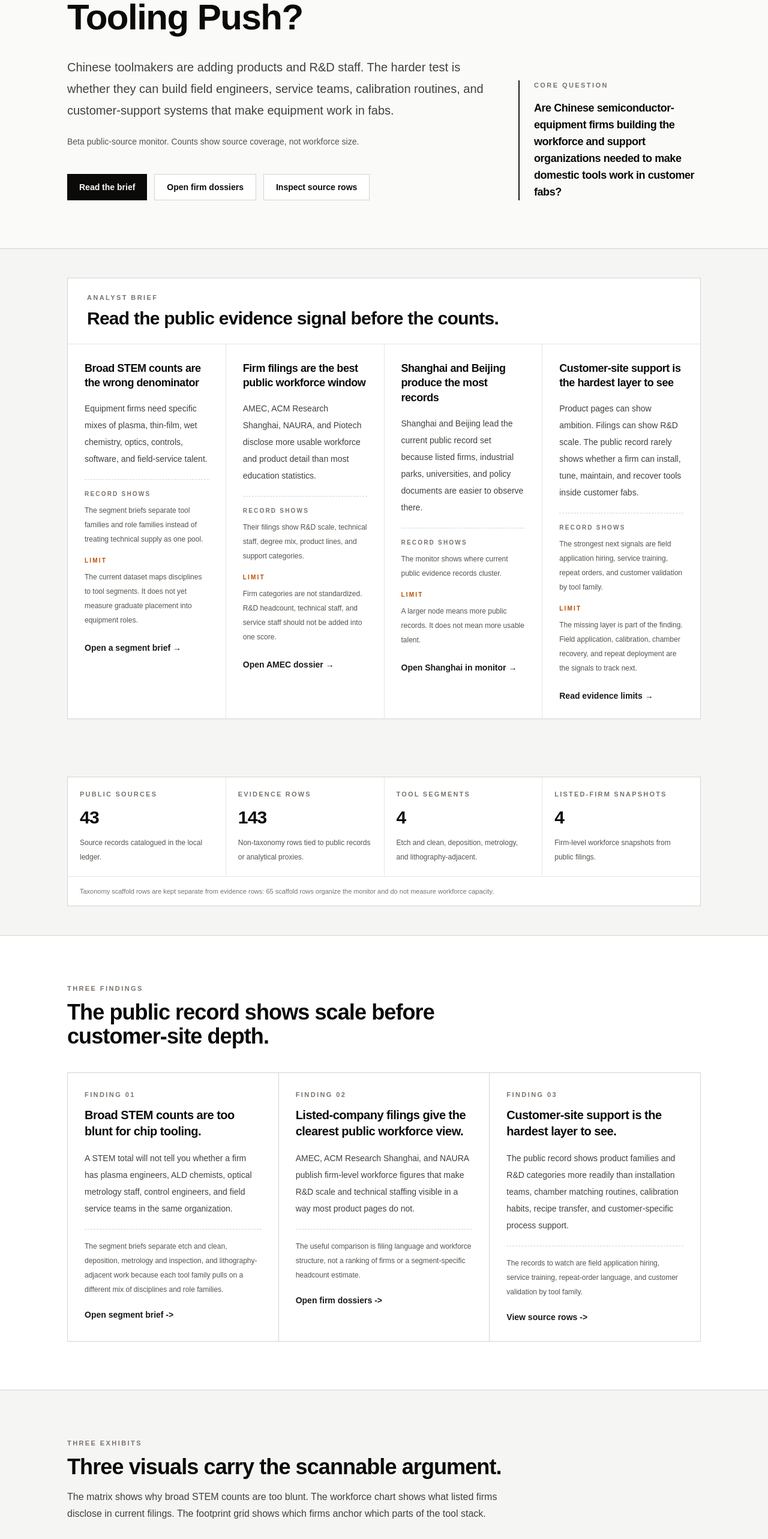
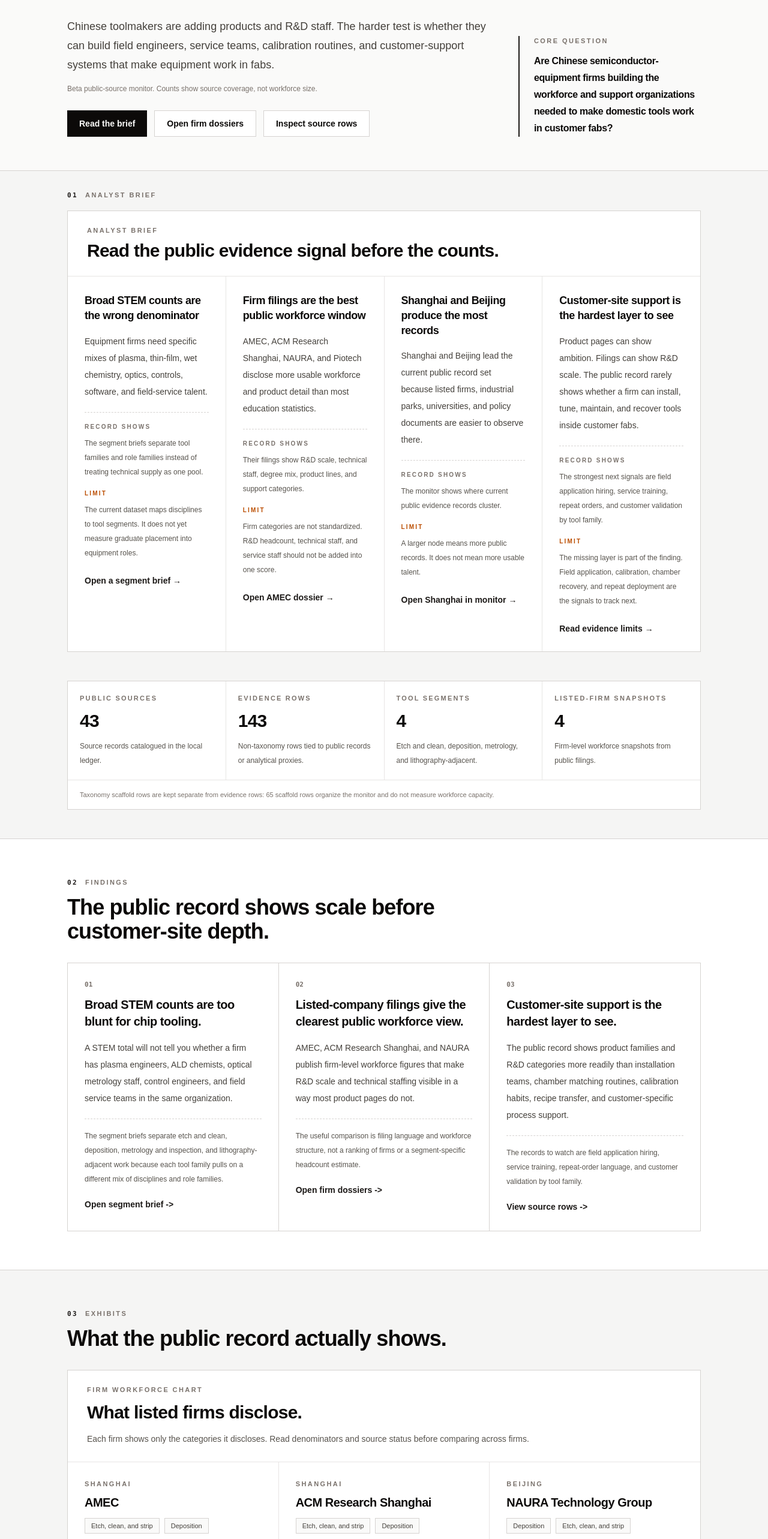
Before and after one commit to yippy141/china-semiconductor-tooling-talent-atlas, a Next.js app: page / in a window 1280 px wide. Shown: the part 200-2766 px from the top of the page at 60% size. Built offline with nearby package versions, Linux system fonts and the light colour scheme.

Commit message:
Improve homepage section hierarchy

```diff
--- a/app/page.tsx
+++ b/app/page.tsx
@@ -2,6 +2,7 @@ import Link from "next/link";
 import { articleBrief } from "@/data/editorial/article-brief";
 import { ArticleStatStrip } from "@/components/atlas/article-stat-strip";
 import { AnalystBriefRail } from "@/components/atlas/analyst-brief-rail";
+import { CitySignalMap } from "@/components/atlas/city-signal-map";
 import { ComparatorFrame } from "@/components/atlas/comparator-frame";
 import { DisciplineSegmentMatrix } from "@/components/atlas/discipline-segment-matrix";
 import { FirmWorkforceChart } from "@/components/atlas/firm-workforce-chart";
@@ -20,32 +21,47 @@ const findingNextLinks = [
   { label: "View source rows", href: "/explorer?entity_id=ent_acm_sh" },
 ];
 
+function SectionEyebrow({
+  number,
+  label,
+}: {
+  number: string;
+  label: string;
+}) {
+  return (
+    <p className="flex items-baseline gap-3 text-[11px] font-semibold uppercase tracking-[0.22em] text-stone-500">
+      <span className="font-mono text-stone-900">{number}</span>
+      <span>{label}</span>
+    </p>
+  );
+}
+
 export default function HomePage() {
   return (
     <main className="min-h-screen bg-stone-100 text-stone-950">
       <section className="border-b border-stone-300 bg-stone-50">
-        <div className="mx-auto grid w-full max-w-6xl gap-12 px-6 py-14 sm:px-10 sm:py-20 lg:grid-cols-[1fr_19rem] lg:px-12">
+        <div className="mx-auto grid w-full max-w-6xl gap-10 px-6 py-10 sm:px-10 sm:py-14 lg:grid-cols-[1fr_19rem] lg:px-12">
           <div>
             <p className="text-xs font-semibold uppercase tracking-[0.24em] text-stone-500">
               China Semiconductor Tooling Talent Atlas
             </p>
-            <h1 className="mt-5 max-w-4xl text-4xl font-semibold leading-tight tracking-tight sm:text-6xl">
+            <h1 className="mt-4 max-w-4xl text-4xl font-semibold leading-tight tracking-tight sm:text-5xl">
               Can China Staff Its Chip-Tooling Push?
             </h1>
-            <p className="mt-7 max-w-3xl text-lg leading-8 text-stone-700 sm:text-xl sm:leading-9">
+            <p className="mt-5 max-w-3xl text-lg leading-8 text-stone-700">
               Chinese toolmakers are adding products and R&amp;D staff. The
               harder test is whether they can build field engineers, service
               teams, calibration routines, and customer-support systems that
               make equipment work in fabs.
             </p>
-            <p className="mt-5 max-w-3xl text-sm leading-7 text-stone-600">
+            <p className="mt-3 max-w-3xl text-xs leading-6 text-stone-500">
               Beta public-source monitor. Counts show source coverage, not
               workforce size.
             </p>
 
             <nav
               aria-label="Primary article links"
-              className="mt-10 flex flex-wrap gap-3"
+              className="mt-6 flex flex-wrap gap-3"
             >
               {heroPrimaryLinks.map((link, index) => (
                 <Link
@@ -67,7 +83,7 @@ export default function HomePage() {
             <p className="text-[11px] font-semibold uppercase tracking-[0.22em] text-stone-500">
               Core question
             </p>
-            <p className="mt-4 text-lg font-semibold leading-7 tracking-tight text-stone-950">
+            <p className="mt-3 text-base font-semibold leading-7 tracking-tight text-stone-950">
               Are Chinese semiconductor-equipment firms building the workforce
               and support organizations needed to make domestic tools work in
               customer fabs?
@@ -76,30 +92,35 @@ export default function HomePage() {
         </div>
       </section>
 
-      <section className="mx-auto w-full max-w-6xl px-6 py-12 sm:px-10 lg:px-12">
+      <section
+        aria-labelledby="home-brief"
+        className="mx-auto w-full max-w-6xl px-6 pt-8 sm:px-10 lg:px-12"
+      >
+        <SectionEyebrow number="01" label="Analyst brief" />
+        <h2 id="home-brief" className="sr-only">
+          Analyst brief
+        </h2>
+        <div className="mt-4">
           <AnalystBriefRail />
+        </div>
       </section>
 
-      <section className="mx-auto w-full max-w-6xl px-6 py-12 sm:px-10 lg:px-12">
+      <section className="mx-auto w-full max-w-6xl px-6 pt-12 sm:px-10 lg:px-12">
         <ArticleStatStrip />
       </section>
 
-      <section className="border-y border-stone-300 bg-white">
-        <div className="mx-auto w-full max-w-6xl px-6 py-14 sm:px-10 sm:py-20 lg:px-12">
-          <div className="max-w-3xl">
-            <p className="text-[11px] font-semibold uppercase tracking-[0.22em] text-stone-500">
-              Three findings
-            </p>
-            <h2 className="mt-3 text-3xl font-semibold tracking-tight sm:text-4xl">
+      <section className="mt-12 border-y border-stone-300 bg-white">
+        <div className="mx-auto w-full max-w-6xl px-6 py-12 sm:px-10 sm:py-16 lg:px-12">
+          <SectionEyebrow number="02" label="Findings" />
+          <h2 className="mt-3 max-w-3xl text-3xl font-semibold tracking-tight sm:text-4xl">
             The public record shows scale before customer-site depth.
           </h2>
-          </div>
 
-          <div className="mt-10 grid grid-cols-1 gap-px border border-stone-300 bg-stone-300 lg:grid-cols-3">
+          <div className="mt-8 grid grid-cols-1 gap-px border border-stone-300 bg-stone-300 lg:grid-cols-3">
             {articleBrief.findings.map((finding, index) => (
               <article key={finding.title} className="bg-white p-6 sm:p-7">
-                <p className="text-[11px] font-semibold uppercase tracking-[0.22em] text-stone-500">
-                  {finding.eyebrow}
+                <p className="font-mono text-[11px] font-semibold text-stone-500">
+                  0{index + 1}
                 </p>
                 <h3 className="mt-3 text-xl font-semibold leading-snug tracking-tight text-stone-950">
                   {finding.title}
@@ -122,54 +143,53 @@ export default function HomePage() {
         </div>
       </section>
 
-      <section className="mx-auto w-full max-w-6xl px-6 py-14 sm:px-10 sm:py-20 lg:px-12">
-        <div className="max-w-3xl">
-          <p className="text-[11px] font-semibold uppercase tracking-[0.22em] text-stone-500">
-            Three exhibits
-          </p>
-          <h2 className="mt-3 text-3xl font-semibold tracking-tight sm:text-4xl">
-            Three visuals carry the scannable argument.
+      <section className="mx-auto w-full max-w-6xl px-6 py-12 sm:px-10 sm:py-16 lg:px-12">
+        <SectionEyebrow number="03" label="Exhibits" />
+        <h2 className="mt-3 max-w-3xl text-3xl font-semibold tracking-tight sm:text-4xl">
+          What the public record actually shows.
         </h2>
-          <p className="mt-4 text-base leading-7 text-stone-700">
-            The matrix shows why broad STEM counts are too blunt. The
-            workforce chart shows what listed firms disclose in current
-            filings. The
-            footprint grid shows which firms anchor which parts of the tool
-            stack.
-          </p>
-        </div>
 
-        <div className="mt-10 flex flex-col gap-10">
+        <div className="mt-8 flex flex-col gap-10">
+          <FirmWorkforceChart />
           <DisciplineSegmentMatrix />
-          <FirmWorkforceChart />
+          <ToolmakerFootprintGrid />
           <ComparatorFrame />
-          <ToolmakerFootprintGrid />
         </div>
       </section>
 
-      <section className="mx-auto w-full max-w-6xl px-6 pb-14 sm:px-10 sm:pb-20 lg:px-12">
+      <section className="mx-auto w-full max-w-6xl px-6 pb-12 sm:px-10 sm:pb-16 lg:px-12">
+        <SectionEyebrow number="04" label="Geography" />
+        <h2 className="mt-3 max-w-3xl text-3xl font-semibold tracking-tight sm:text-4xl">
+          Where the records concentrate.
+        </h2>
+        <div className="mt-8">
+          <CitySignalMap />
+        </div>
+      </section>
+
+      <section className="mx-auto w-full max-w-6xl px-6 pb-12 sm:px-10 sm:pb-16 lg:px-12">
+        <SectionEyebrow number="05" label="Visibility" />
+        <h2 className="mt-3 max-w-3xl text-3xl font-semibold tracking-tight sm:text-4xl">
+          Where the public record goes quiet.
+        </h2>
+        <div className="mt-8">
           <LabToFabChain />
+        </div>
       </section>
 
       <section className="bg-stone-950 text-stone-100">
-        <div className="mx-auto w-full max-w-6xl px-6 py-14 sm:px-10 sm:py-20 lg:px-12">
-          <div className="max-w-3xl">
-            <p className="text-[11px] font-semibold uppercase tracking-[0.22em] text-stone-400">
-              Source ledger
+        <div className="mx-auto w-full max-w-6xl px-6 py-12 sm:px-10 sm:py-16 lg:px-12">
+          <p className="flex items-baseline gap-3 text-[11px] font-semibold uppercase tracking-[0.22em] text-stone-400">
+            <span className="font-mono text-stone-100">06</span>
+            <span>Source trail</span>
           </p>
-            <h2 className="mt-3 text-3xl font-semibold tracking-tight sm:text-4xl">
+          <h2 className="mt-3 max-w-3xl text-3xl font-semibold tracking-tight sm:text-4xl">
             Open the source trail.
           </h2>
-            <p className="mt-4 text-sm leading-7 text-stone-400">
-              The homepage is the brief. The supporting pages let you inspect
-              firm dossiers, segment briefs, evidence rows, and public source
-              records.
-            </p>
-          </div>
 
           <nav
             aria-label="Next clicks"
-            className="mt-10 grid grid-cols-1 gap-px border border-stone-800 bg-stone-800 sm:grid-cols-2 lg:grid-cols-5"
+            className="mt-8 grid grid-cols-1 gap-px border border-stone-800 bg-stone-800 sm:grid-cols-2 lg:grid-cols-5"
           >
             {articleBrief.nextClicks.map((link) => (
               <Link
@@ -187,7 +207,7 @@ export default function HomePage() {
             ))}
           </nav>
 
-          <p className="mt-10 max-w-3xl text-[11px] leading-6 text-stone-500">
+          <p className="mt-8 max-w-3xl text-[11px] leading-6 text-stone-500">
             {articleBrief.footnote}
           </p>
         </div>
--- a/components/atlas/comparator-frame.tsx
+++ b/components/atlas/comparator-frame.tsx
@@ -61,8 +61,8 @@ export function ComparatorFrame() {
       </div>
 
       <p className="border-t border-stone-200 px-6 py-4 text-[11px] leading-6 text-stone-500 sm:px-8">
-        These references frame what public workforce disclosures can mean. They
-        are not rankings, parity claims, or performance measures.
+        References frame what disclosures can mean. Not rankings, parity
+        claims, or performance measures.
       </p>
     </section>
   );
--- a/components/atlas/discipline-segment-matrix.tsx
+++ b/components/atlas/discipline-segment-matrix.tsx
@@ -45,10 +45,9 @@ export function DisciplineSegmentMatrix() {
           Why broad STEM numbers are too blunt.
         </h3>
         <p className="max-w-3xl text-sm leading-7 text-stone-600">
-          Each row is an MOE-coded discipline. A cell is marked when the
-          discipline catalogue lists that segment among its most relevant
-          tooling segments. The note next to each name explains why the
-          discipline matters, not just that it maps.
+          Each row is an MOE-coded discipline. A marked cell means the
+          catalogue lists that segment among the discipline&apos;s most
+          relevant tooling segments.
         </p>
       </header>
 
@@ -139,10 +138,8 @@ export function DisciplineSegmentMatrix() {
       </div>
 
       <p className="border-t border-stone-200 px-6 py-4 text-[11px] leading-6 text-stone-500 sm:px-8">
-        Source: MOE 2022 graduate catalogue, mapped to the four tooling
-        segments used across this site. A marked cell means the discipline
-        feeds that segment — it does not measure how many graduates work in
-        equipment firms.
+        Source: MOE 2022 graduate catalogue. Cells map disciplines to segments;
+        they do not count graduates working in equipment firms.
       </p>
     </section>
   );
--- a/components/atlas/firm-workforce-chart.tsx
+++ b/components/atlas/firm-workforce-chart.tsx
@@ -61,9 +61,8 @@ export function FirmWorkforceChart() {
           What listed firms disclose.
         </h3>
         <p className="max-w-3xl text-sm leading-7 text-stone-600">
-          Each firm is shown in the categories it discloses. The point is to
-          read denominators and source status before comparing figures across
-          firms.
+          Each firm shows only the categories it discloses. Read denominators
+          and source status before comparing across firms.
         </p>
       </header>
 
@@ -149,9 +148,8 @@ export function FirmWorkforceChart() {
 
       <div className="border-t border-stone-200 px-6 py-4 sm:px-8">
         <p className="text-[11px] leading-6 text-stone-500">
-          Firms use different workforce categories. R&amp;D share, technical
-          staff, service staff, and advanced-degree counts are not
-          interchangeable.
+          Categories vary across firms. R&amp;D share, technical staff,
+          service staff, and advanced-degree counts are not interchangeable.
         </p>
         <ul className="mt-3 flex flex-wrap gap-2">
           {(Object.keys(statusMeta) as SourceStatus[]).map((status) => (
--- a/components/atlas/lab-to-fab-chain.tsx
+++ b/components/atlas/lab-to-fab-chain.tsx
@@ -8,7 +8,7 @@ export function LabToFabChain() {
     >
       <header className="border-b border-stone-200 px-6 py-6 sm:px-8">
         <p className="text-[11px] font-semibold uppercase tracking-[0.22em] text-stone-500">
-          Where public records go quiet
+          Lab-to-fab chain
         </p>
         <h2
           id="lab-to-fab-chain-heading"
@@ -17,9 +17,8 @@ export function LabToFabChain() {
           The staffing test runs from lab tool to fab routine.
         </h2>
         <p className="mt-3 max-w-3xl text-sm leading-7 text-stone-700">
-          Product breadth and R&D headcount are visible first. The deeper test
-          is whether a supplier can support tools after they enter customer
-          fabs.
+          Visibility falls off step by step. Product breadth and R&D headcount
+          are disclosed first; customer-site routines rarely are.
         </p>
       </header>
 
--- a/components/atlas/toolmaker-footprint-grid.tsx
+++ b/components/atlas/toolmaker-footprint-grid.tsx
@@ -142,8 +142,8 @@ export function ToolmakerFootprintGrid() {
         </h3>
         <p className="max-w-3xl text-sm leading-7 text-stone-600">
           Each cell describes how the public record places a firm in a
-          segment. Labels are deliberate: a checkmark on its own would hide
-          uncertainty, so the grid spells out the strength of the source.
+          segment. Cell labels carry the strength of the source rather than a
+          checkmark.
         </p>
       </header>
 
@@ -235,9 +235,8 @@ export function ToolmakerFootprintGrid() {
       </div>
 
       <p className="border-t border-stone-200 px-6 py-4 text-[11px] leading-6 text-stone-500 sm:px-8">
-        Source: firm dossiers in this site. The grid summarises the public
-        record only; it does not measure tool performance, yield, or
-        customer-site depth.
+        Source: firm dossiers. Cells summarise public-record coverage, not
+        tool performance.
       </p>
     </section>
   );
```
Lines whose indentation alone changed are shown as unchanged.
